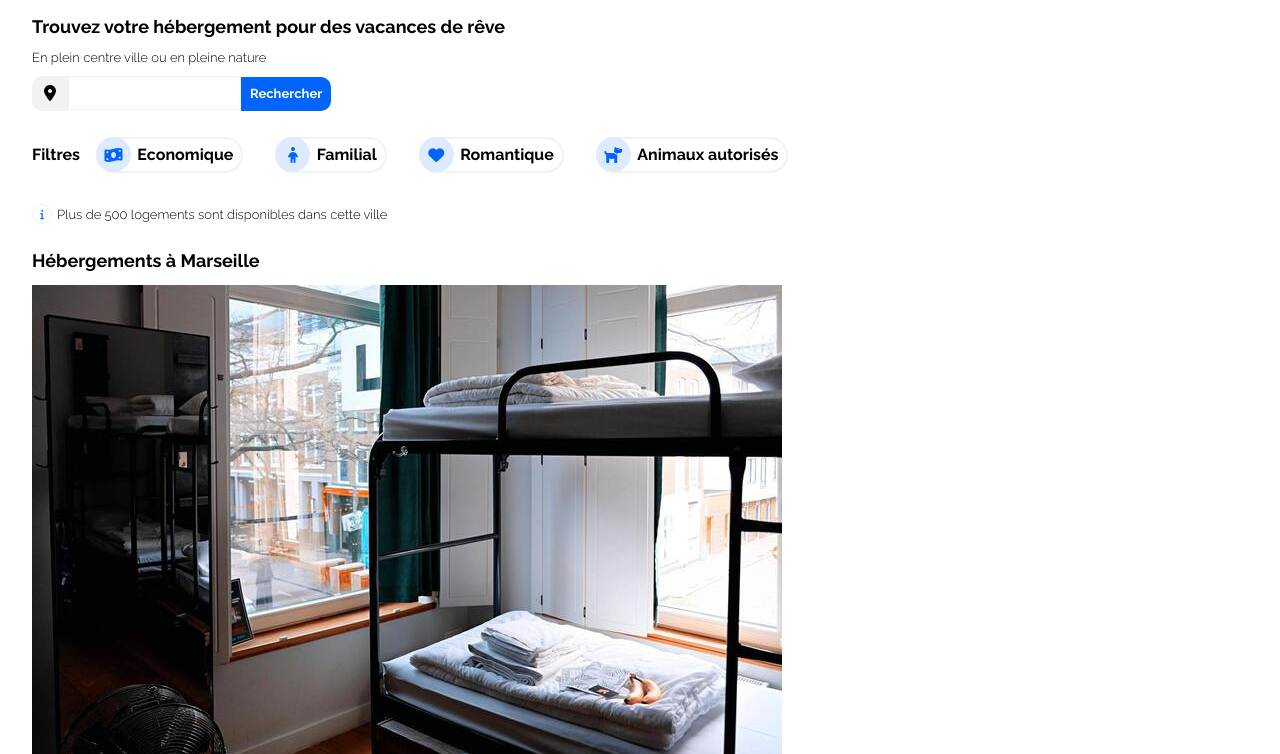
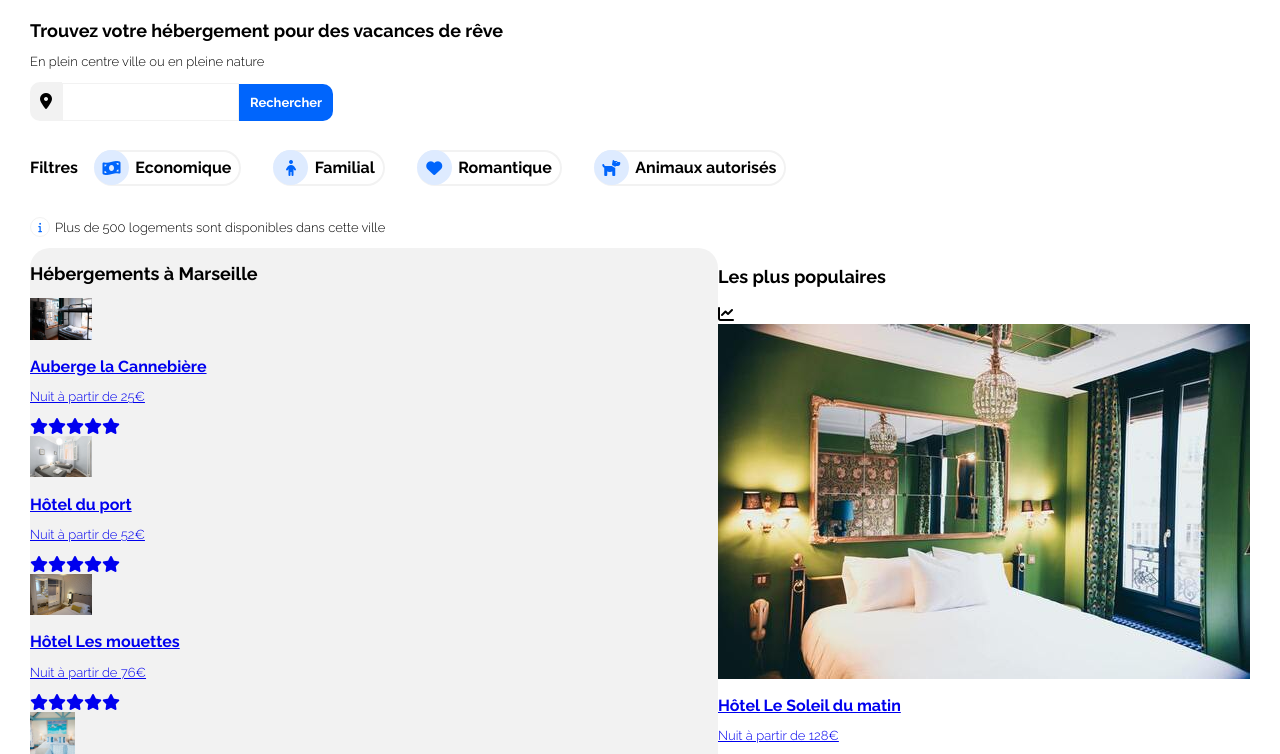
Before and after one commit to CamilledeMonfreid/CamilledeMonfreid_2_20042021, a plain HTML site: page index.html in a window 1280 px wide. Shown: the part 69-823 px from the top of the page. Drawn offline with Linux system fonts and the light colour scheme.

Commit message:
Avancées code

```diff
--- a/styles.css
+++ b/styles.css
@@ -2,8 +2,8 @@
 body
 {
     font-family: 'Raleway', sans-serif;
-    margin-left: 2em;
-    margin-right: 2em;
+    margin-left: 30px;
+    margin-right: 30px;
 }
 
 p,ul,#menu
@@ -48,14 +48,14 @@ header
     flex-grow: 1;
     flex-basis: auto;
     flex-shrink: 0;
-    box-sizing: border-box;
+
 }
 
 #menu_hebergement a,#menu_activites a
 {
     text-decoration: none;
     color: black;
-    padding-top: 1.75em;
+    padding-top: 22px;
 }
 
 #menu_hebergement a:hover,#menu_activites a:hover
@@ -76,43 +76,45 @@ header
     border-top: none;
 }
 
-/* Mise en forme Zone de Recherche/Filtre*/
+/* Mise en forme Zone de Recherche/Filtre */
 
 /* Barre de Recherche */
 #zone_recherche
 {
-    padding-top: 1em;
+    padding-top: 20px;
 }
 
 #barre_recherche
 {
     display: flex;
+    justify-content: flex-start;
     align-items: center;
     flex-grow: 1;
     flex-basis: auto;
     flex-shrink: 0;
     box-sizing: border-box;
-    height: 30px;
+
 }
 
 #br_icone
 {
     background-color: #F2F2F2;
     border-radius: 10px 0px 0px 10px;
-    padding: 0.5em;
-    padding-right: 0.75em;
-    padding-left: 0.75em;
+    padding: 10px;
+    padding-right: 10px;
+    padding-left: 10px;
 }
 
 #br_saisierecherche input
 {
     border-style: solid;
-    border-width: 0.1em;
+    border-width: 1px;
     border-color: #F2F2F2;
     font-family: 'Raleway';
     font-weight: 700;
-    padding: 0.6em;
+    padding: 10px;
     outline: #F2F2F2;
+
 }
 
 #br_bouton a
@@ -121,7 +123,7 @@ header
     color:white;
     font-weight: 700;
     background-color: #0065FC;
-    padding: 0.7em;
+    padding: 11px;
     font-size: small;
     border-radius: 0px 10px 10px 0px;
 }
@@ -203,3 +205,41 @@ header
     border-color:#F2F2F2 ;
     border-width: 0.01em;
 }
+
+/* Hébergements */
+#hebergements
+{
+    display: flex;
+    justify-content: space-between;
+}
+
+#hebergements_description
+{
+    display: flex;
+    flex-direction: column;
+    width: 70%;
+    height: 70%;
+    background-color: #F2F2F2;
+    border-radius: 20px 20px 20px 20px;
+
+}
+
+#hebergements_description_clique
+{
+    display: flex;
+    justify-content: flex-start;
+    flex-direction: row;
+    flex-wrap: wrap;
+}
+
+#hebergements_description_hotel
+{
+    width: 30%;
+
+}
+
+#hebergements_description_hotel img
+{
+    width: 30%;
+    height: 30%;
+}
```
